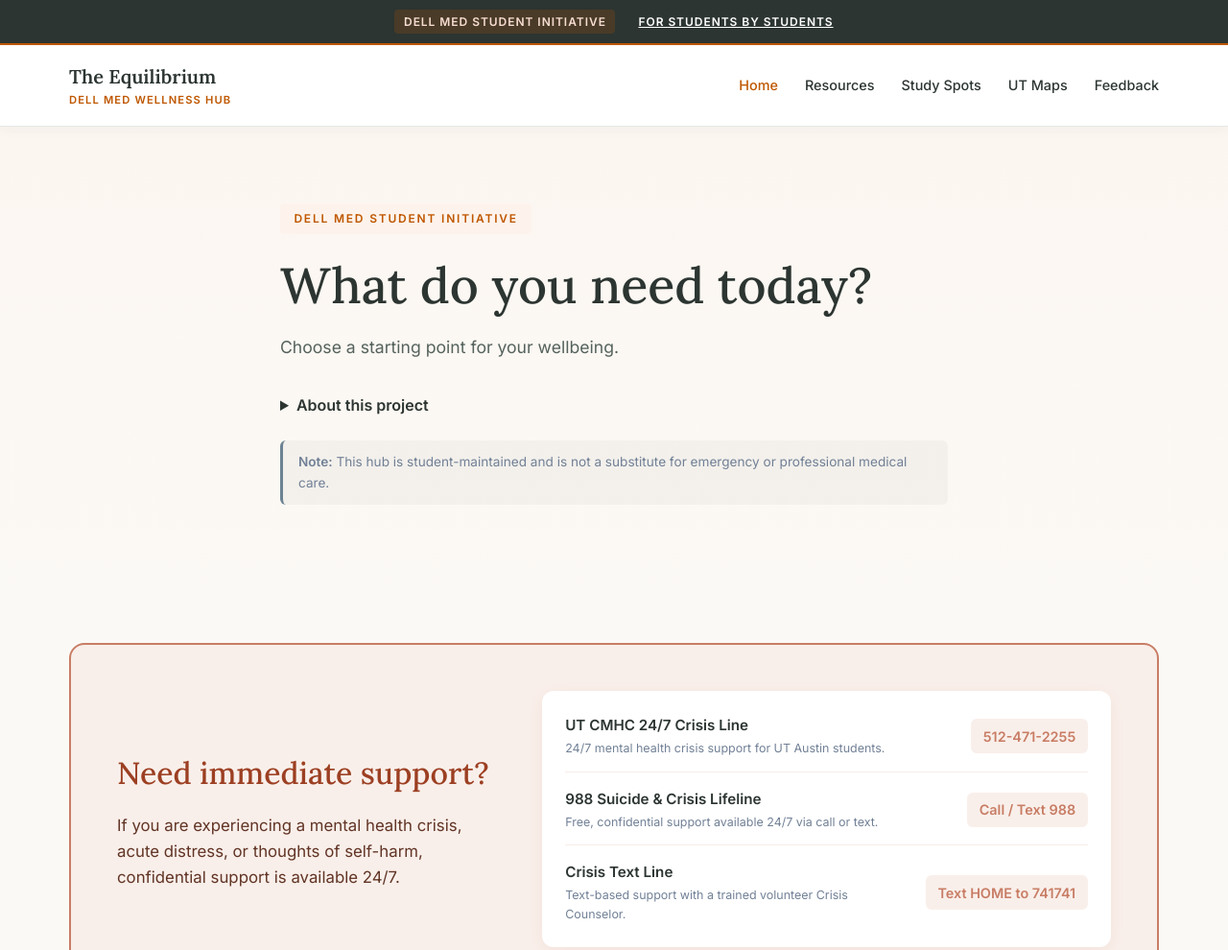
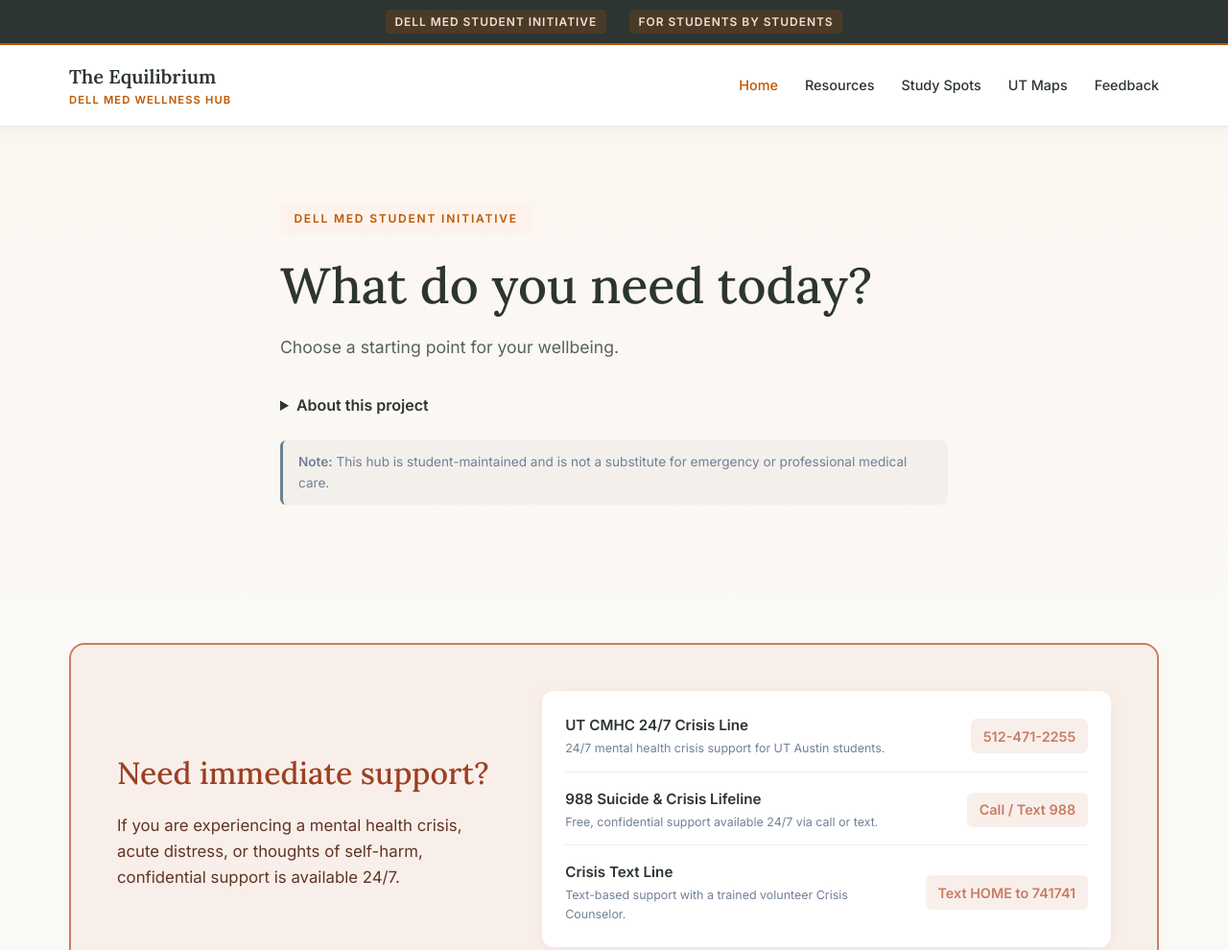
Before and after one commit to natalierivas3-sudo/the-equilibrium, a plain HTML site: page index.html in a window 1280 px wide. Shown: the top 990 px of the page at 96% size. Drawn offline with Linux system fonts and the light colour scheme.

Commit message:
Update index.html

```diff
--- a/index.html
+++ b/index.html
@@ -24,7 +24,7 @@
 
     <div class="prototype-banner">
         <span>Dell Med Student Initiative</span>
-        <a href="https://machinemindsautomation.com/#" target="_blank" rel="noopener noreferrer" style="color: inherit; text-decoration: underline;">For Students by Students</a>
+<span>For Students by Students</span>
     </div>
 
     <header>
```
